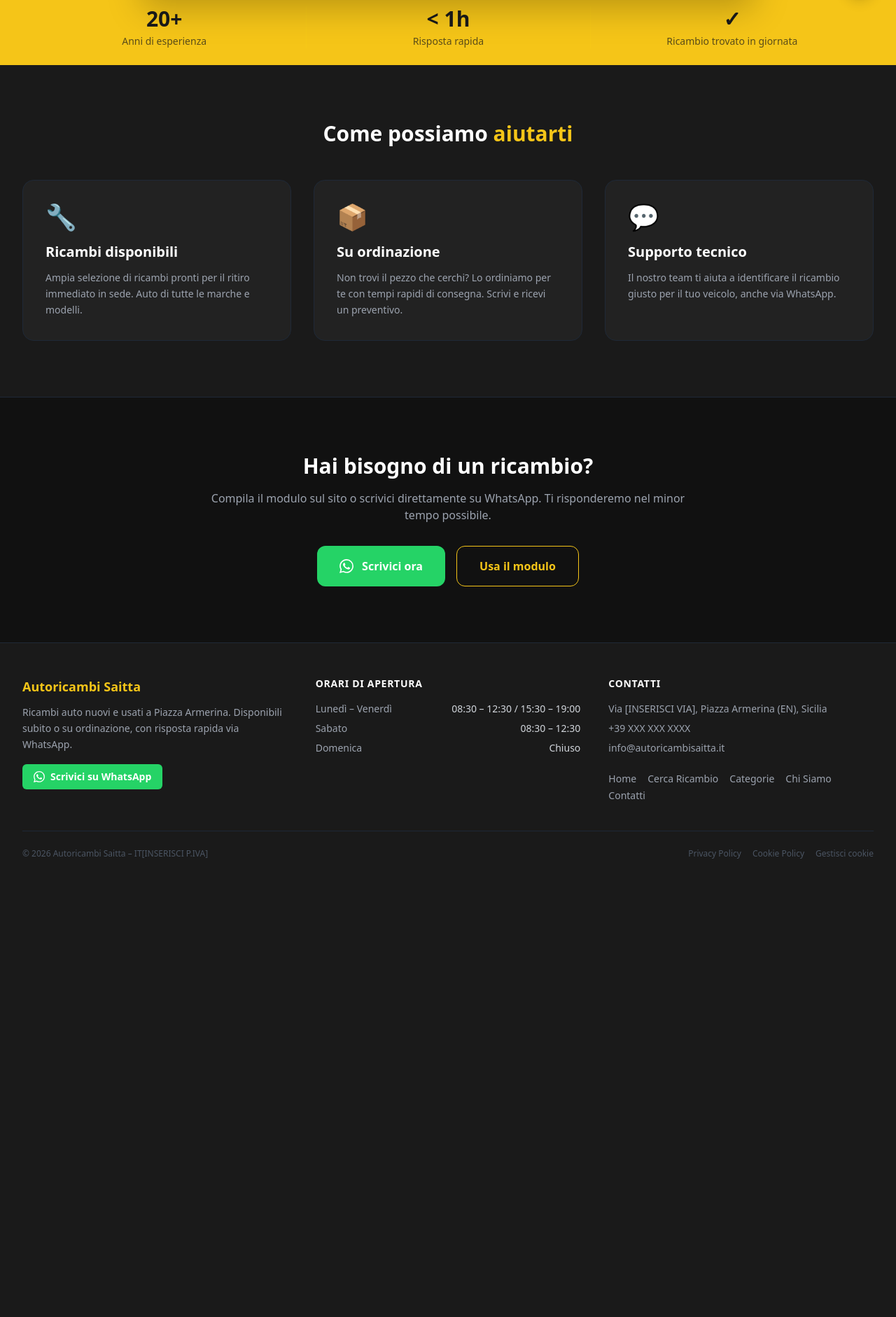
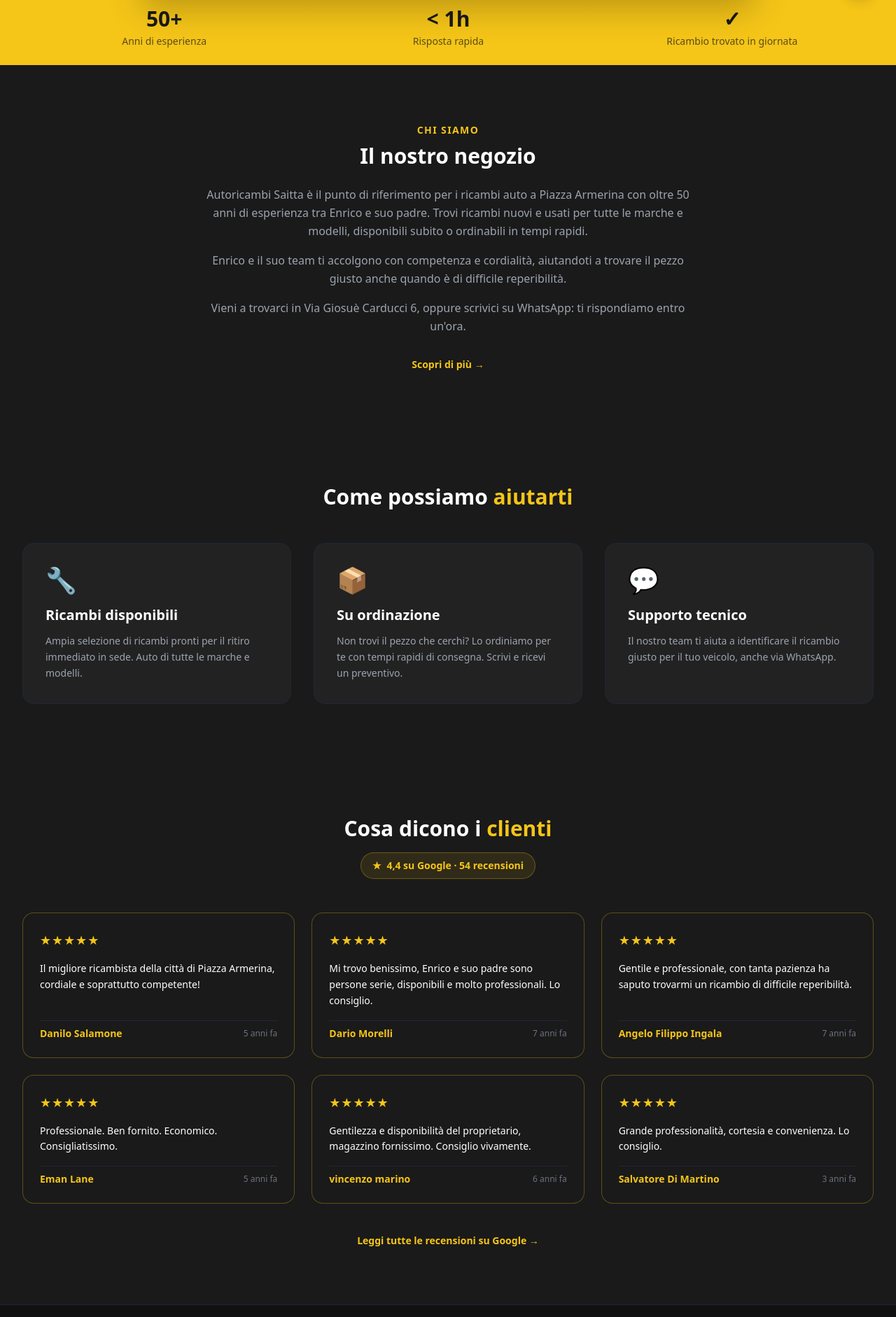
Before and after one commit to GiuSem14/autoricambi-saitta, a Next.js app: page / in a window 1280 px wide. Shown: the part 778-2660 px from the top of the page at 70% size. Before the commit the page ends 2054 px from the top, so only its background shows below. Built offline with nearby package versions, Linux system fonts and the light colour scheme.

Commit message:
logo reale ARS, dati aggiornati, P.IVA, indirizzo via Carducci 7

```diff
--- a/app/chi-siamo/page.tsx
+++ b/app/chi-siamo/page.tsx
@@ -22,7 +22,7 @@
           <p>
             <strong className="text-brand-white">{BUSINESS_NAME}</strong> è un punto
             di riferimento per i ricambi auto a {CITY} e nella provincia di Enna.
-            Con oltre 20 anni di esperienza nel settore, offriamo un servizio
+            Con oltre 50 anni di esperienza tra Enrico e suo padre, offriamo un servizio
             professionale, rapido e competente.
           </p>
           <p>
@@ -42,7 +42,7 @@
       {/* Valori */}
       <div className="grid grid-cols-1 sm:grid-cols-3 gap-6 mb-16">
         {[
-          { titolo: "Esperienza", desc: "Oltre 20 anni nel settore dei ricambi auto in Sicilia.", icona: "🏅" },
+          { titolo: "Esperienza", desc: "Oltre 50 anni di esperienza tra Enrico e suo padre nel settore dei ricambi auto.", icona: "🏅" },
           { titolo: "Rapidità", desc: "Risposta in meno di un'ora su WhatsApp. Ordini gestiti in giornata.", icona: "⚡" },
           { titolo: "Competenza", desc: "Ti aiutiamo a identificare il ricambio esatto per il tuo veicolo.", icona: "🔍" },
         ].map((v) => (
--- a/app/page.tsx
+++ b/app/page.tsx
@@ -1,6 +1,7 @@
 import type { Metadata } from "next";
 import Link from "next/link";
 import { WHATSAPP_URL, CITY } from "@/lib/constants";
+import Recensioni from "@/components/Recensioni";
 
 export const metadata: Metadata = {
   title: "Autoricambi Saitta – Ricambi Auto a Piazza Armerina, Enna, Sicilia",
@@ -30,7 +31,7 @@
 ];
 
 const BADGES = [
-  { label: "Anni di esperienza", valore: "20+" },
+  { label: "Anni di esperienza", valore: "50+" },
   { label: "Risposta rapida", valore: "< 1h" },
   { label: "Ricambio trovato in giornata", valore: "✓" },
 ];
@@ -39,9 +40,9 @@
   return (
     <>
       {/* Hero */}
-      <section className="relative bg-brand-black overflow-hidden">
+      <section className="relative bg-brand-black overflow-hidden min-h-[500px] md:min-h-[600px] flex items-center">
         <div className="absolute inset-0 bg-[radial-gradient(ellipse_at_top_left,_rgba(245,197,24,0.08),_transparent_60%)]" />
-        <div className="relative max-w-7xl mx-auto px-4 sm:px-6 lg:px-8 py-24 md:py-36 text-center">
+        <div className="relative w-full max-w-7xl mx-auto px-4 sm:px-6 lg:px-8 py-24 md:py-36 text-center">
           <span className="inline-block bg-brand-yellow/10 border border-brand-yellow/30 text-brand-yellow text-xs font-semibold px-3 py-1 rounded-full mb-6 uppercase tracking-widest">
             {CITY} – Enna – Sicilia
           </span>
@@ -89,6 +90,37 @@
         </div>
       </section>
 
+      {/* About */}
+      <section className="max-w-3xl mx-auto px-4 sm:px-6 lg:px-8 py-20 text-center">
+        <span className="text-brand-yellow text-sm font-semibold uppercase tracking-widest">
+          Chi siamo
+        </span>
+        <h2 className="text-3xl font-bold text-brand-white mt-2 mb-6">
+          Il nostro negozio
+        </h2>
+        <div className="space-y-4 text-gray-400 text-base leading-relaxed">
+          <p>
+            Autoricambi Saitta è il punto di riferimento per i ricambi auto a Piazza Armerina
+            con oltre 50 anni di esperienza tra Enrico e suo padre. Trovi ricambi nuovi e usati per tutte le marche e modelli,
+            disponibili subito o ordinabili in tempi rapidi.
+          </p>
+          <p>
+            Enrico e il suo team ti accolgono con competenza e cordialità, aiutandoti a
+            trovare il pezzo giusto anche quando è di difficile reperibilità.
+          </p>
+          <p>
+            Vieni a trovarci in Via Giosuè Carducci 6, oppure scrivici su WhatsApp: ti
+            rispondiamo entro un&apos;ora.
+          </p>
+        </div>
+        <Link
+          href="/chi-siamo"
+          className="inline-flex items-center gap-2 mt-8 text-brand-yellow font-semibold text-sm hover:text-yellow-300 transition-colors"
+        >
+          Scopri di più →
+        </Link>
+      </section>
+
       {/* Servizi */}
       <section className="max-w-7xl mx-auto px-4 sm:px-6 lg:px-8 py-20">
         <h2 className="text-3xl font-bold text-brand-white text-center mb-12">
@@ -109,6 +141,9 @@
           ))}
         </div>
       </section>
+
+      {/* Recensioni */}
+      <Recensioni />
 
       {/* CTA finale */}
       <section className="bg-[#111111] border-t border-gray-800">
--- a/components/Header.tsx
+++ b/components/Header.tsx
@@ -1,8 +1,9 @@
 "use client";
 
+import Image from "next/image";
 import Link from "next/link";
 import { useState } from "react";
-import { BUSINESS_NAME, PHONE_NUMBER, NAV_LINKS } from "@/lib/constants";
+import { PHONE_NUMBER, NAV_LINKS } from "@/lib/constants";
 
 export default function Header() {
   const [menuOpen, setMenuOpen] = useState(false);
@@ -13,9 +14,14 @@
         <div className="flex items-center justify-between h-16">
           {/* Logo */}
           <Link href="/" className="flex-shrink-0">
-            <span className="text-brand-yellow font-bold text-xl tracking-tight">
-              {BUSINESS_NAME}
-            </span>
+            <Image
+              src="/images/logo.png"
+              alt="Autoricambi Saitta"
+              height={50}
+              width={120}
+              style={{ objectFit: "contain" }}
+              priority
+            />
           </Link>
 
           {/* Desktop nav */}
--- /dev/null
+++ b/components/Recensioni.tsx
@@ -0,0 +1,90 @@
+const RECENSIONI = [
+  {
+    nome: "Danilo Salamone",
+    stelle: 5,
+    testo: "Il migliore ricambista della città di Piazza Armerina, cordiale e soprattutto competente!",
+    data: "5 anni fa",
+  },
+  {
+    nome: "Dario Morelli",
+    stelle: 5,
+    testo: "Mi trovo benissimo, Enrico e suo padre sono persone serie, disponibili e molto professionali. Lo consiglio.",
+    data: "7 anni fa",
+  },
+  {
+    nome: "Angelo Filippo Ingala",
+    stelle: 5,
+    testo: "Gentile e professionale, con tanta pazienza ha saputo trovarmi un ricambio di difficile reperibilità.",
+    data: "7 anni fa",
+  },
+  {
+    nome: "Eman Lane",
+    stelle: 5,
+    testo: "Professionale. Ben fornito. Economico. Consigliatissimo.",
+    data: "5 anni fa",
+  },
+  {
+    nome: "vincenzo marino",
+    stelle: 5,
+    testo: "Gentilezza e disponibilità del proprietario, magazzino fornissimo. Consiglio vivamente.",
+    data: "6 anni fa",
+  },
+  {
+    nome: "Salvatore Di Martino",
+    stelle: 5,
+    testo: "Grande professionalità, cortesia e convenienza. Lo consiglio.",
+    data: "3 anni fa",
+  },
+];
+
+const GOOGLE_MAPS_URL = "https://maps.google.com/?q=Autoricambi+Saitta+Piazza+Armerina";
+
+export default function Recensioni() {
+  return (
+    <section className="max-w-7xl mx-auto px-4 sm:px-6 lg:px-8 py-20">
+      <div className="text-center mb-12">
+        <h2 className="text-3xl font-bold text-brand-white mb-4">
+          Cosa dicono i <span className="text-brand-yellow">clienti</span>
+        </h2>
+        <a
+          href={GOOGLE_MAPS_URL}
+          target="_blank"
+          rel="noopener noreferrer"
+          className="inline-flex items-center gap-2 bg-brand-yellow/10 border border-brand-yellow/30 text-brand-yellow text-sm font-semibold px-4 py-2 rounded-full hover:bg-brand-yellow/20 transition-colors"
+        >
+          <span className="text-brand-yellow">★</span>
+          4,4 su Google · 54 recensioni
+        </a>
+      </div>
+
+      <div className="grid grid-cols-1 md:grid-cols-2 lg:grid-cols-3 gap-6">
+        {RECENSIONI.map((r) => (
+          <div
+            key={r.nome}
+            className="bg-brand-black border border-brand-yellow/30 rounded-2xl p-6 flex flex-col gap-4"
+          >
+            <div className="text-brand-yellow text-lg tracking-wider">
+              {"★".repeat(r.stelle)}
+            </div>
+            <p className="text-brand-white text-sm leading-relaxed flex-1">{r.testo}</p>
+            <div className="flex justify-between items-center pt-2 border-t border-gray-800">
+              <span className="text-brand-yellow text-sm font-semibold">{r.nome}</span>
+              <span className="text-gray-500 text-xs">{r.data}</span>
+            </div>
+          </div>
+        ))}
+      </div>
+
+      <div className="text-center mt-10">
+        <a
+          href={GOOGLE_MAPS_URL}
+          target="_blank"
+          rel="noopener noreferrer"
+          className="inline-flex items-center gap-2 text-brand-yellow hover:text-yellow-300 font-semibold text-sm transition-colors"
+        >
+          Leggi tutte le recensioni su Google →
+        </a>
+      </div>
+    </section>
+  );
+}
--- a/lib/constants.ts
+++ b/lib/constants.ts
@@ -2,24 +2,37 @@
 export const CITY = "Piazza Armerina";
 export const PROVINCE = "Enna";
 export const REGION = "Sicilia";
-export const FULL_ADDRESS = "Via [INSERISCI VIA], Piazza Armerina (EN), Sicilia";
+export const FULL_ADDRESS = "Via Giosuè Carducci, 7, 94015 Piazza Armerina (EN), Sicilia";
 
-export const WHATSAPP_NUMBER = "39XXXXXXXXXX";
-export const PHONE_NUMBER = "+39 XXX XXX XXXX";
-export const EMAIL = "info@autoricambisaitta.it";
+export const WHATSAPP_NUMBER = "393801575950";
+export const PHONE_NUMBER = "0935 686024";
+export const MOBILE_NUMBER = "+39 380 157 5950";
+export const EMAIL = "enricosaitta@live.it";
 
 export const WHATSAPP_PRECOMPILED_TEXT =
   "Ciao%2C%20cerco%20un%20ricambio%20per%3A%0AMarca%3A%20%0AModello%3A%20%0AAnno%3A%20";
 
-export const WHATSAPP_URL = `https://wa.me/${WHATSAPP_NUMBER}?text=${WHATSAPP_PRECOMPILED_TEXT}`;
+export const WHATSAPP_URL = `https://wa.me/393801575950?text=${WHATSAPP_PRECOMPILED_TEXT}`;
 
 export const ORARI = [
-  { giorno: "Lunedì – Venerdì", orario: "08:30 – 12:30 / 15:30 – 19:00" },
-  { giorno: "Sabato", orario: "08:30 – 12:30" },
+  { giorno: "Lunedì – Venerdì", orario: "07:30 – 13:00 / 14:30 – 19:00" },
+  { giorno: "Sabato", orario: "07:30 – 12:00" },
   { giorno: "Domenica", orario: "Chiuso" },
 ];
 
-export const PARTITA_IVA = "IT[INSERISCI P.IVA]";
+export const SERVIZI_NEGOZIO = [
+  "Acquisto in negozio",
+];
+
+export const ACCESSIBILITA = ["Parcheggio accessibile in sedia a rotelle"];
+
+export const PAGAMENTI = [
+  "Carte di credito",
+  "Carte di debito",
+  "Contanti",
+];
+
+export const PARTITA_IVA = "P.IVA 01154430860";
 
 export const NAV_LINKS = [
   { label: "Home", href: "/" },
```
Also changed, not shown: app/contatti/page.tsx (+56 -8 lines), public/images/logo.png (added).
